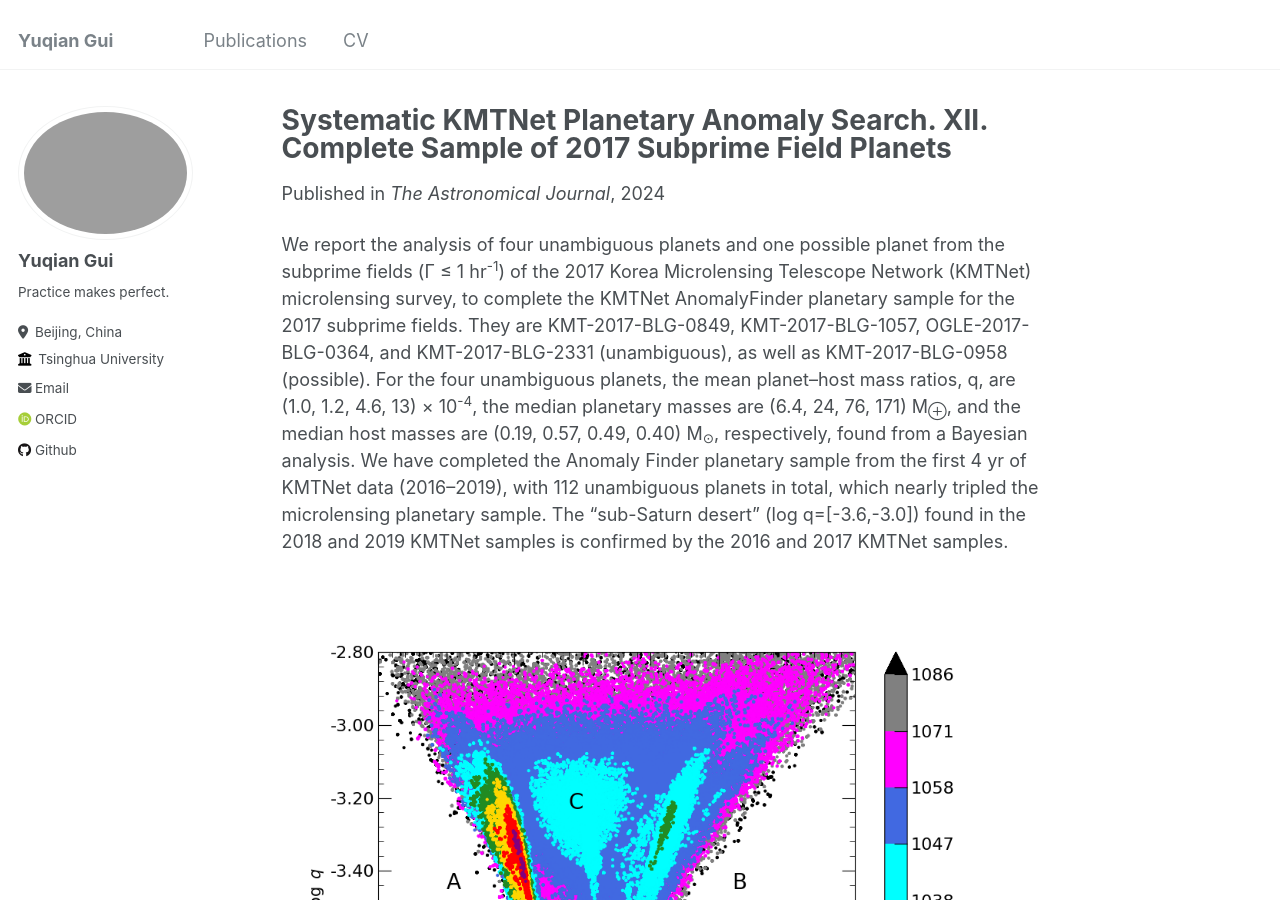
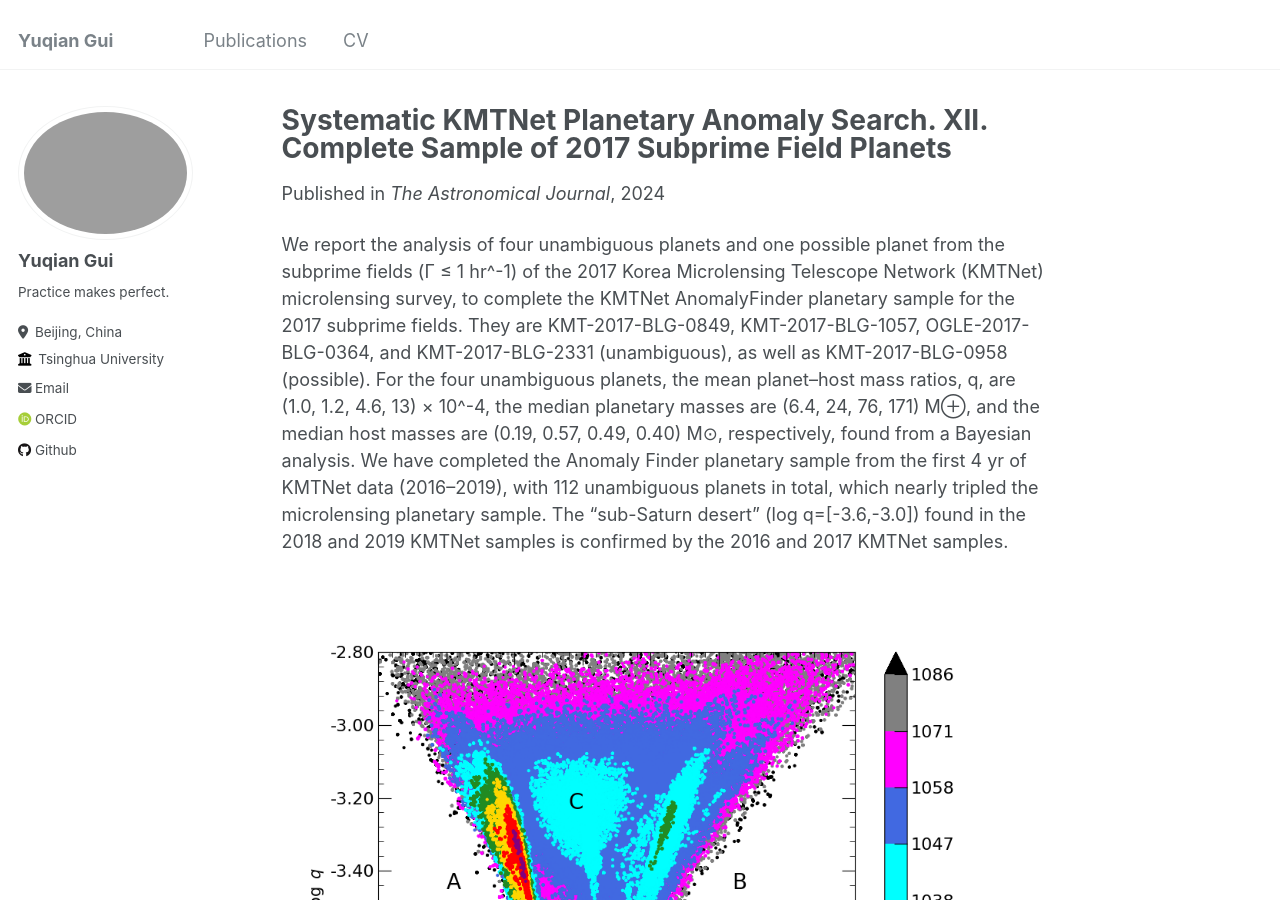
Before and after one commit to yq-gui/yq-gui.github.io, a Jekyll site: the page built from _publications/2024-07-02-KMT2017subprime.md, in a window 1280 px wide and 900 px high. Built offline with Jekyll 4.4.1, drawn with Linux system fonts in a browser that asks for light colours; some web fonts are replaced.

```diff
--- a/_publications/2024-07-02-KMT2017subprime.md
+++ b/_publications/2024-07-02-KMT2017subprime.md
@@ -10,6 +10,6 @@ slidesurl: 'https://iopscience.iop.org/article/10.3847/1538-3881/ad4ce5/pdf'
 #citation: 'Your Name, You. (2024). &quot;Paper Title Number 3.&quot; <i>GitHub Journal of Bugs</i>. 1(3).'
 ---
 
-We report the analysis of four unambiguous planets and one possible planet from the subprime fields (Γ ≤ 1 hr<sup>-1</sup>) of the 2017 Korea Microlensing Telescope Network (KMTNet) microlensing survey, to complete the KMTNet AnomalyFinder planetary sample for the 2017 subprime fields. They are KMT-2017-BLG-0849, KMT-2017-BLG-1057, OGLE-2017-BLG-0364, and KMT-2017-BLG-2331 (unambiguous), as well as KMT-2017-BLG-0958 (possible). For the four unambiguous planets, the mean planet–host mass ratios, q, are (1.0, 1.2, 4.6, 13) × 10<sup>-4</sup>, the median planetary masses are (6.4, 24, 76, 171) M<sub>⊕</sub>, and the median host masses are (0.19, 0.57, 0.49, 0.40) M<sub>⊙</sub>, respectively, found from a Bayesian analysis. We have completed the Anomaly Finder planetary sample from the first 4 yr of KMTNet data (2016–2019), with 112 unambiguous planets in total, which nearly tripled the microlensing planetary sample. The "sub-Saturn desert" (log q=[-3.6,-3.0]) found in the 2018 and 2019 KMTNet samples is confirmed by the 2016 and 2017 KMTNet samples.
+We report the analysis of four unambiguous planets and one possible planet from the subprime fields (Γ ≤ 1 hr^-1) of the 2017 Korea Microlensing Telescope Network (KMTNet) microlensing survey, to complete the KMTNet AnomalyFinder planetary sample for the 2017 subprime fields. They are KMT-2017-BLG-0849, KMT-2017-BLG-1057, OGLE-2017-BLG-0364, and KMT-2017-BLG-2331 (unambiguous), as well as KMT-2017-BLG-0958 (possible). For the four unambiguous planets, the mean planet–host mass ratios, q, are (1.0, 1.2, 4.6, 13) × 10^-4, the median planetary masses are (6.4, 24, 76, 171) M⊕, and the median host masses are (0.19, 0.57, 0.49, 0.40) M⊙, respectively, found from a Bayesian analysis. We have completed the Anomaly Finder planetary sample from the first 4 yr of KMTNet data (2016–2019), with 112 unambiguous planets in total, which nearly tripled the microlensing planetary sample. The "sub-Saturn desert" (log q=[-3.6,-3.0]) found in the 2018 and 2019 KMTNet samples is confirmed by the 2016 and 2017 KMTNet samples.
 
 ![Example solutions of the microlensing events: OGLE-2017-BLG-0364](/images/ob170364-hotmcmc.png)
```
